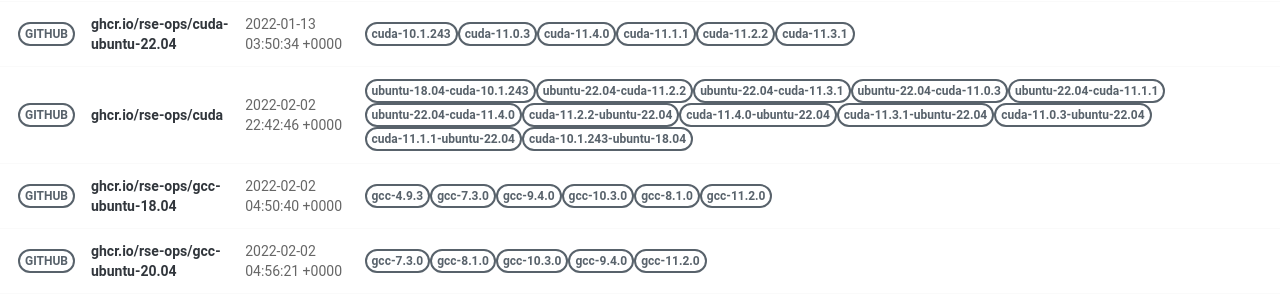
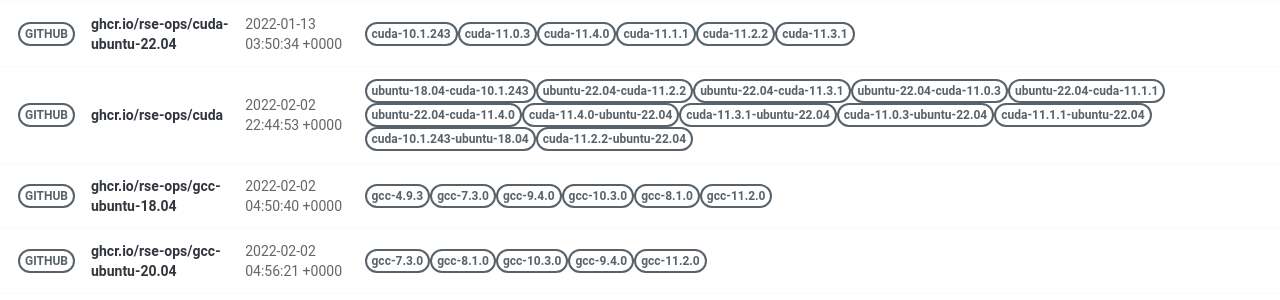
Before and after one commit to rse-ops/docker-images, a Jekyll site: the page built from pages/index.md, in a window 1280 px wide. Shown: the part 428-728 px from the top of the page. Built offline with Jekyll 4.4.1, drawn with Linux system fonts in a browser that asks for light colours; nearby versions of some CDN libraries.

Commit message:
Automated push to update library 2022-02-02

```diff
--- a/_library/ghcr.io-rse-ops-cuda.md
+++ b/_library/ghcr.io-rse-ops-cuda.md
@@ -1,7 +1,7 @@
 ---
 layout: container
 name: ghcr.io/rse-ops/cuda
-updated_at: 2022-02-02 22:42:46.596936
+updated_at: 2022-02-02 22:44:53.013470
 
 
 container_url: https://github.com/orgs/rse-ops/packages/container/package/cuda
```
Also changed, not shown: other parts of _library/ghcr.io-rse-ops-cuda.md (+3 -3 lines).
